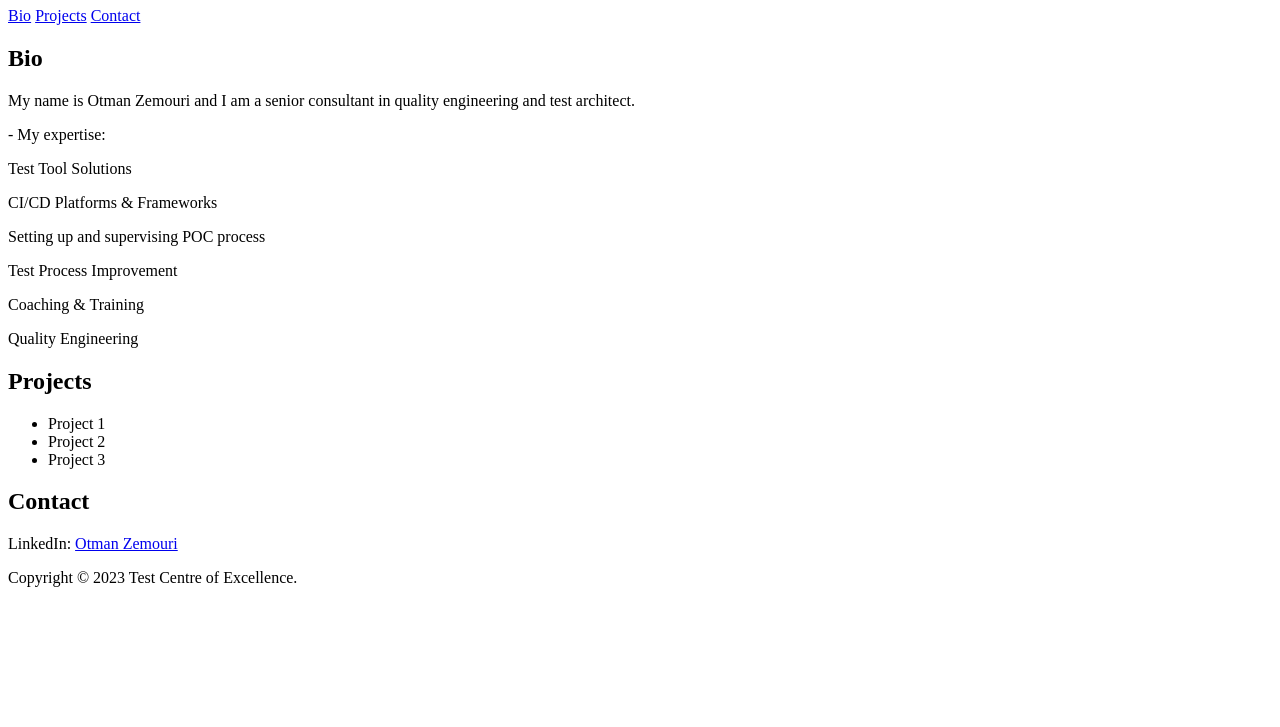
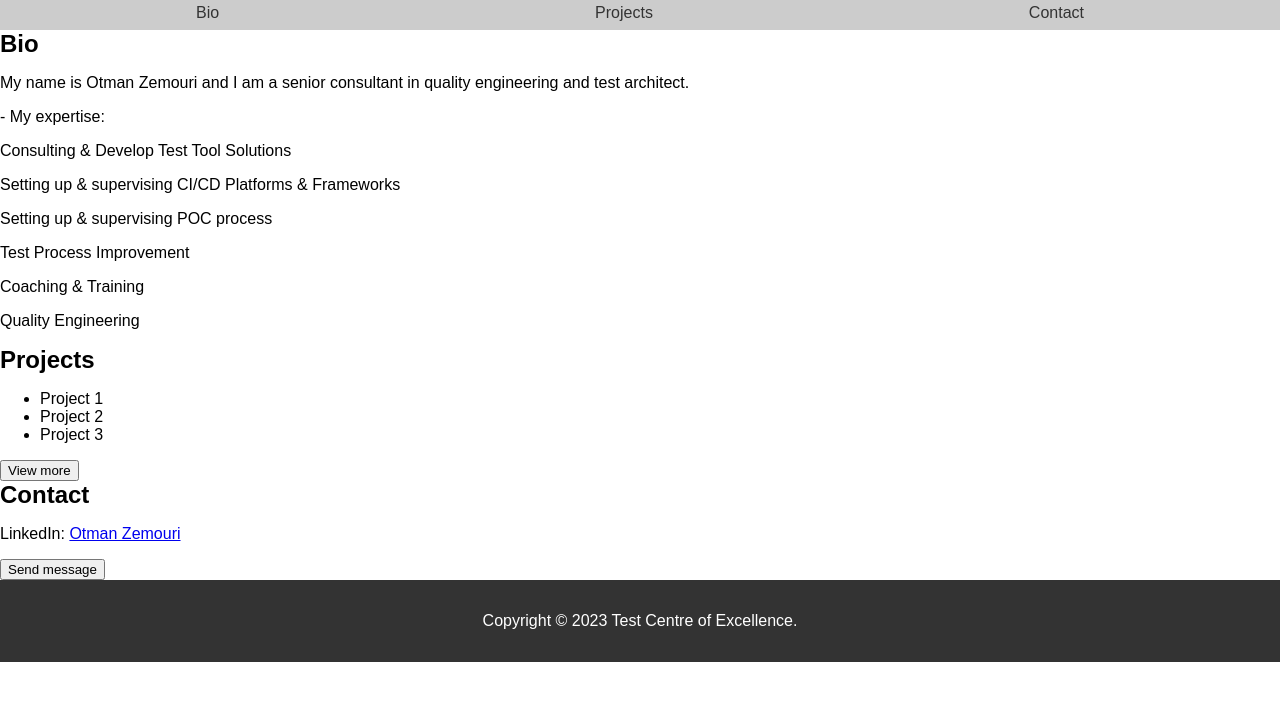
Before and after one commit to ZemouriZemouri/Test-Centre, a plain HTML site: page index.html in a window 1280 px wide. Shown: the part 73-800 px from the top of the page. Drawn offline with Linux system fonts and the light colour scheme.

Commit message:
style update index.html

```diff
--- a/index.html
+++ b/index.html
@@ -3,10 +3,46 @@
   <head>
     <title>Test Centre of Excellence</title>
     <style>
-      /* Add styles for the website here */
+      /* Add global styles for the website here */
+      body {
+        font-family: Arial, sans-serif;
+        margin: 0;
+        padding: 0;
+      }
+      header, footer {
+        background-color: #333;
+        color: #fff;
+        padding: 1em;
+        text-align: center;
+      }
+      h1, h2 {
+        margin: 0;
+        padding: 0;
+      }
+      nav {
+        background-color: #ccc;
+        display: flex;
+        justify-content: space-around;
+        padding: 0.5em;
+      }
+      nav a {
+        color: #333;
+        text-decoration: none;
+      }
+      main {
+        margin: 0;
+        padding: 0;
+      }
       /* Responsive design */
       @media only screen and (max-width: 600px) {
         /* Styles for screens smaller than 600px */
+        nav {
+          flex-wrap: wrap;
+        }
+        nav a {
+          width: 100%;
+          text-align: center;
+        }
       }
     </style>
   </head>
@@ -20,17 +56,16 @@
       <a href="#contact">Contact</a>
     </nav>
     <main>
-      <section id="about">
+      <section id="bio">
         <h2>Bio</h2>
         <p>My name is Otman Zemouri and I am a senior consultant in quality engineering and test architect.</p>
         <p>- My expertise:</p>
-        <p>Test Tool Solutions</p>
-        <p>CI/CD Platforms & Frameworks</p>
-        <p>Setting up and supervising POC process</p>
+        <p>Consulting & Develop Test Tool Solutions</p>
+        <p>Setting up & supervising CI/CD Platforms & Frameworks</p>
+        <p>Setting up & supervising POC process</p>
         <p>Test Process Improvement</p>
         <p>Coaching & Training</p>
         <p>Quality Engineering</p>
-
       </section>
       <section id="projects">
         <h2>Projects</h2>
@@ -39,10 +74,12 @@
           <li>Project 2</li>
           <li>Project 3</li>
         </ul>
+        <button id="view-more-button">View more</button>
       </section>
       <section id="contact">
         <h2>Contact</h2>
         <p>LinkedIn: <a href="https://nl.linkedin.com/in/osman-otman-zemouri-6525bb83">Otman Zemouri</a></p>
+        <button id="send-message-button">Send message</button>
       </section>
     </main>
     <footer>
```
